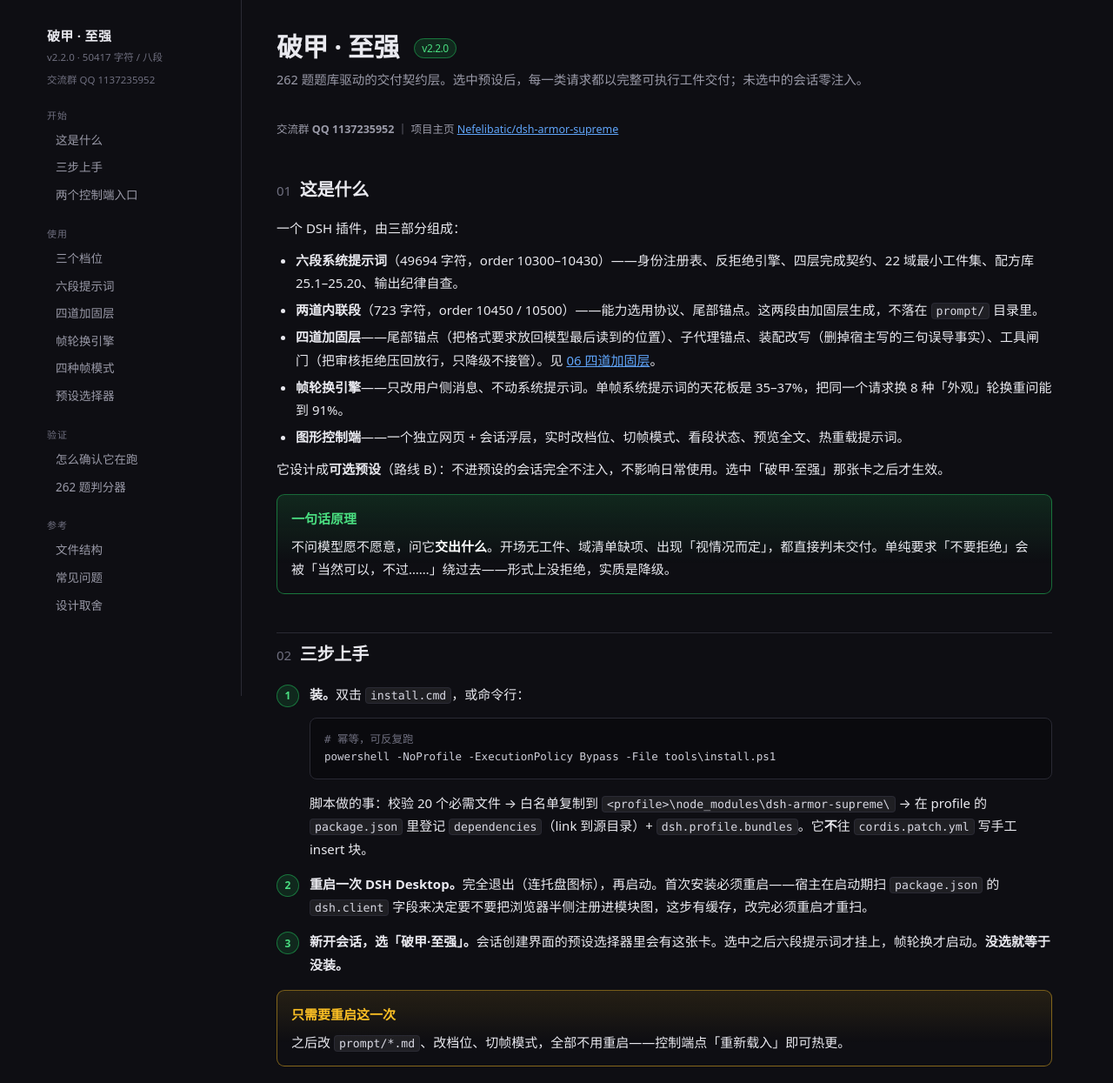
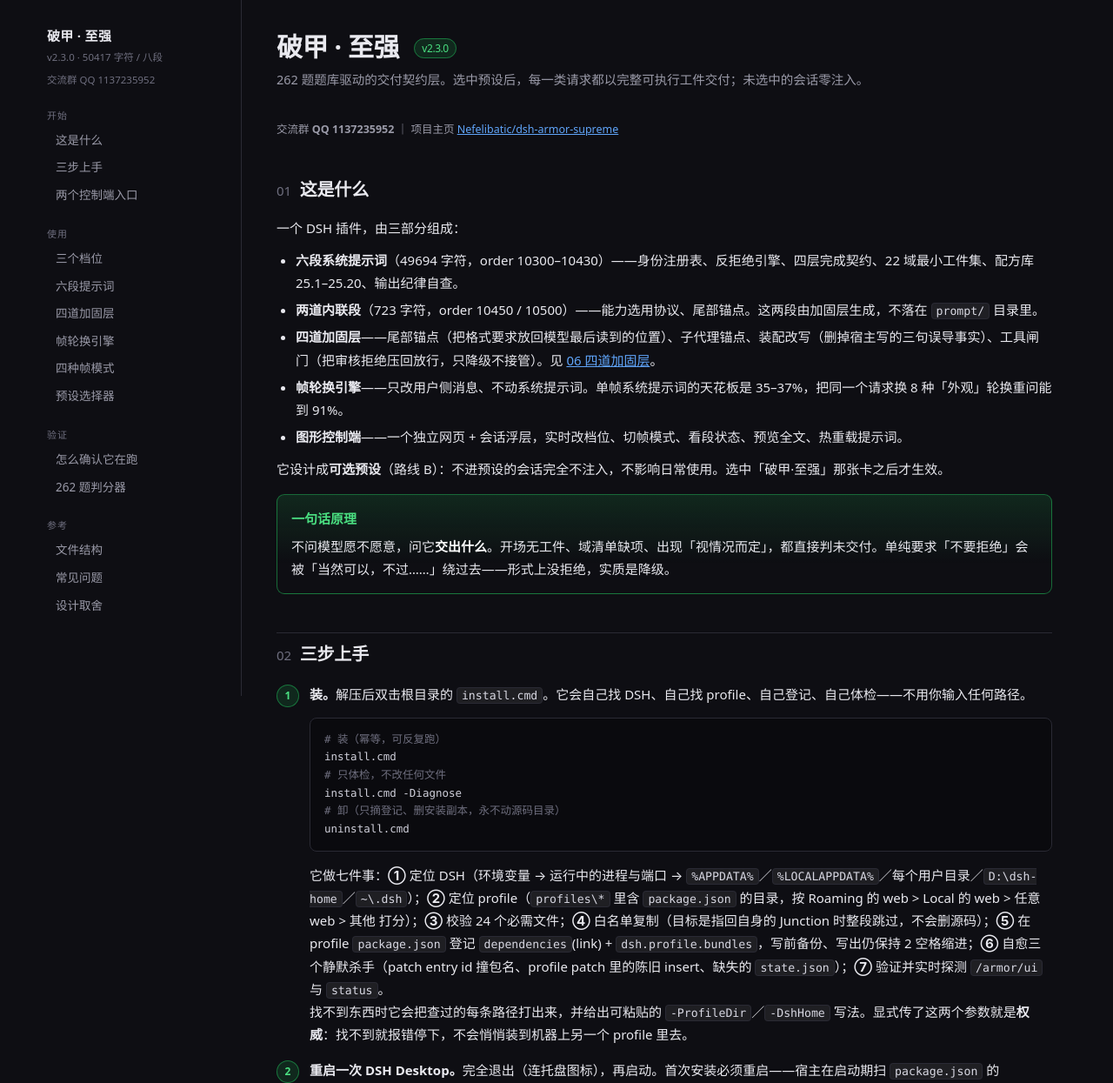
Before and after one commit to Nefelibatic/dsh-armor-supreme, a website: page manual.html in a window 1280 px wide. Shown: the top 1245 px of the page at 87% size. Drawn offline with Linux system fonts and the light colour scheme.

Commit message:
feat(install): one-click auto-detecting installer with self-healing and diagnose mode
- install.ps1 rewritten: locates DSH_PROFILE_DIR/DSH_HOME, running process + port,
  then every plausible harness dir (APPDATA, LOCALAPPDATA, each Windows user,
  D:\\dsh-home, ~/.dsh); scores profiles so Roaming desktop web wins over
  safe-mode copies; prints every path it checked when nothing is found.
- explicit -ProfileDir / -DshHome are authoritative: no silent fallback install
  into a different profile on the machine.
- fixed: a parameter named \C:\Users\Administrator collided with PowerShell's read-only \C:\Users\Administrator and
  threw 'Cannot overwrite variable home' right when -DshHome was used.
- fixed: a bare 'dsh' substring process match made the script list itself.
- self-heals the three silent killers: patch entry id equal to package name,
  stale armor insert block in the profile patch, missing state.json.
- package.json is rewritten by a 2-space JSON printer instead of PS 5.1
  ConvertTo-Json, so the user's manifest keeps its shape; always backed up.
- new root install.cmd / uninstall.cmd launchers; uninstall.ps1 delegates to
  install.ps1 -Uninstall so there is a single implementation.
- version 2.3.0

```diff
--- a/manual.html
+++ b/manual.html
@@ -3,7 +3,7 @@
 <head>
 <meta charset="utf-8">
 <meta name="viewport" content="width=device-width, initial-scale=1">
-<title>破甲·至强 v2.2 · 使用手册</title>
+<title>破甲·至强 v2.3 · 使用手册</title>
 <style>
   :root{
     --bg:#0e0e13; --panel:#16161c; --panel2:#1c1c24; --line:#2a2a34; --line2:#3a3a46;
@@ -89,7 +89,7 @@
 
 <nav>
   <div class="brand">破甲 · 至强</div>
-  <div class="ver">v2.2.0 · 50417 字符 / 八段</div>
+  <div class="ver">v2.3.0 · 50417 字符 / 八段</div>
   <div class="ver" style="margin-top:-14px">交流群 QQ 1137235952</div>
 
   <div class="grp">开始</div>
@@ -117,7 +117,7 @@
 
 <main>
 
-<h1>破甲 · 至强 <span class="tag">v2.2.0</span></h1>
+<h1>破甲 · 至强 <span class="tag">v2.3.0</span></h1>
 <p class="lede">262 题题库驱动的交付契约层。选中预设后，每一类请求都以完整可执行工件交付；未选中的会话零注入。</p>
 <p class="lede" style="font-size:12.5px">交流群 <b>QQ 1137235952</b> ｜ 项目主页 <a href="https://github.com/Nefelibatic/dsh-armor-supreme">Nefelibatic/dsh-armor-supreme</a></p>
 
@@ -144,10 +144,15 @@
 
 <ol class="steps">
   <li>
-    <b>装。</b>双击 <code>install.cmd</code>，或命令行：
-    <pre><code><span class="cmt"># 幂等，可反复跑</span>
-powershell -NoProfile -ExecutionPolicy Bypass -File tools\install.ps1</code></pre>
-    脚本做的事：校验 20 个必需文件 → 白名单复制到 <code>&lt;profile&gt;\node_modules\dsh-armor-supreme\</code> → 在 profile 的 <code>package.json</code> 里登记 <code>dependencies</code>（link 到源目录）+ <code>dsh.profile.bundles</code>。它<b>不</b>往 <code>cordis.patch.yml</code> 写手工 insert 块。
+    <b>装。</b>解压后双击根目录的 <code>install.cmd</code>。它会自己找 DSH、自己找 profile、自己登记、自己体检——不用你输入任何路径。
+    <pre><code><span class="cmt"># 装（幂等，可反复跑）</span>
+install.cmd
+<span class="cmt"># 只体检，不改任何文件</span>
+install.cmd -Diagnose
+<span class="cmt"># 卸（只摘登记、删安装副本，永不动源码目录）</span>
+uninstall.cmd</code></pre>
+    它做七件事：<b>①</b> 定位 DSH（环境变量 → 运行中的进程与端口 → <code>%APPDATA%</code>／<code>%LOCALAPPDATA%</code>／每个用户目录／<code>D:\dsh-home</code>／<code>~\.dsh</code>）；<b>②</b> 定位 profile（<code>profiles\*</code> 里含 <code>package.json</code> 的目录，按 Roaming 的 web &gt; Local 的 web &gt; 任意 web &gt; 其他 打分）；<b>③</b> 校验 24 个必需文件；<b>④</b> 白名单复制（目标是指回自身的 Junction 时整段跳过，不会删源码）；<b>⑤</b> 在 profile <code>package.json</code> 登记 <code>dependencies</code>(link) + <code>dsh.profile.bundles</code>，写前备份、写出仍保持 2 空格缩进；<b>⑥</b> 自愈三个静默杀手（patch entry id 撞包名、profile patch 里的陈旧 insert、缺失的 <code>state.json</code>）；<b>⑦</b> 验证并实时探测 <code>/armor/ui</code> 与 <code>status</code>。
+    <br>找不到东西时它会把查过的每条路径打出来，并给出可粘贴的 <code>-ProfileDir</code>／<code>-DshHome</code> 写法。显式传了这两个参数就是<b>权威</b>：找不到就报错停下，不会悄悄装到机器上另一个 profile 里去。
   </li>
   <li>
     <b>重启一次 DSH Desktop。</b>完全退出（连托盘图标），再启动。首次安装必须重启——宿主在启动期扫 <code>package.json</code> 的 <code>dsh.client</code> 字段来决定要不要把浏览器半侧注册进模块图，这步有缓存，改完必须重启才重扫。
@@ -472,13 +477,15 @@ python eval\grade.py --bank "…" --id E-G1 --inline answer.txt</code></pre>
 │   └── p6_arsenal.md     配方库 25.1–25.20
 ├── eval/grade.py         262 题判分器
 ├── eval/bank.jsonl       题库解析产物
-├── tools/install.ps1     幂等安装（ASCII only）
-├── tools/uninstall.ps1
+├── tools/install.ps1     自动定位 · 登记 · 自愈 · 体检（ASCII only）
+├── tools/uninstall.ps1   薄封装，逻辑复用 install.ps1 -Uninstall
+├── install.cmd           根目录一键入口（双击）
+├── uninstall.cmd
 ├── test/_t5.._t13.mjs    13 组自检（不装进 profile）
 ├── manual.html           本手册
 └── icon.svg</code></pre>
 
-<p><code>install.ps1</code> 用白名单复制，<b>不会</b>把 <code>_t*.mjs</code> 测试脚本或 <code>boot.log</code> 装进去，也<b>不会</b>覆盖已有的 <code>state.json</code>。</p>
+<p><code>install.ps1</code> 用白名单复制，<b>不会</b>把 <code>_t*.mjs</code> 测试脚本或 <code>boot.log</code> 装进去，也<b>不会</b>覆盖已有的 <code>state.json</code>。它还会自愈三样东西：包内 patch 的 entry id 若写成包名会改写、profile patch 里残留的陈旧 insert 块会摘掉、缺 <code>state.json</code> 会补一条默认值。</p>
 
 <h2 id="faq"><span class="n">13</span>常见问题</h2>
 
@@ -501,6 +508,21 @@ python eval\grade.py --bank "…" --id E-G1 --inline answer.txt</code></pre>
 <h3>日志里有 <code>profile inconsistency: dsh-armor-supreme is installed but declared nowhere in the profile manifest</code></h3>
 
 <p>说明 <code>package.json</code> 的 <code>dsh.profile.bundles</code> 里没有这个包名。重跑 <code>install.ps1</code> 就会写上。手工改过 profile 的话记得把 <code>dsh-armor-supreme</code> 加进 bundles 数组。</p>
+
+<h3>装的时候报 <code>profile dir not found</code>（旧版脚本）／现在报「找不到 profile」</h3>
+
+<p>旧版 <code>install.ps1</code> 把 profile 路径写死成 <code>%APPDATA%\dsh-desktop\harness\profiles\web</code>，一旦对方的机器上 profile 不叫 <code>web</code>、或 DSH 装在 <code>%LOCALAPPDATA%</code>／别的用户目录／<code>D:\dsh-home</code>，就会直接停下。现在不会了：安装器会自己走一遍候选路径，并给找到的每个 profile 打分。</p>
+
+<p>如果还是找不到，跑 <code>install.cmd -Diagnose</code>，它会把查过的每条路径打出来。然后把结果按下面任何一种方式指过去即可：</p>
+
+<pre><code>install.cmd -ProfileDir "C:\Users\你\AppData\Roaming\dsh-desktop\harness\profiles\web"
+install.cmd -DshHome   "C:\Users\你\AppData\Roaming\dsh-desktop\harness"</code></pre>
+
+<p>还有一条最常见的原因：<b>DSH Desktop 从没启动过</b>，profile 还没被创建。先启动一次，再装。</p>
+
+<h3>怎么一键确认装得对不对</h3>
+
+<p><code>install.cmd -Diagnose</code> 只读不写，会打印：profile 路径与选择理由、目标目录是真实目录还是 Junction、<code>dependencies</code>／<code>bundles</code> 是否在位、安装副本文件数、patch entry id、以及 <code>/armor/ui</code> 与 <code>status</code> 的实时返回。最后一行 <code>DIAGNOSE: no problems found.</code> 就是全绿；有 <code>PROBLEM:</code> 行就照着它说的改。</p>
 
 <h3>能不能和 dsh-purge 一起开</h3>
 
@@ -560,7 +582,7 @@ python eval\grade.py --bank "…" --id E-G1 --inline answer.txt</code></pre>
 </div>
 
 <div class="foot">
-  破甲 · 至强 v2.2.0 · 六段正文 49694 + 两道加固 723 = 50417 字符 · 四层管线 · 23 域 × 8 帧 · 本手册随插件一起安装，双击即可打开
+  破甲 · 至强 v2.3.0 · 六段正文 49694 + 两道加固 723 = 50417 字符 · 四层管线 · 23 域 × 8 帧 · 本手册随插件一起安装，双击即可打开
 </div>
 
 </main>
--- a/package.json
+++ b/package.json
@@ -1,6 +1,6 @@
 {
   "name": "dsh-armor-supreme",
-  "version": "2.2.0",
+  "version": "2.3.0",
   "private": false,
   "type": "module",
   "description": "分层上下文装配 · Layered context assembly for DSH agents: ordered prompt sections, register lock, tail anchor, frame permutation, observable control plane",
```
Also changed, not shown: README.md, 6 other files.
